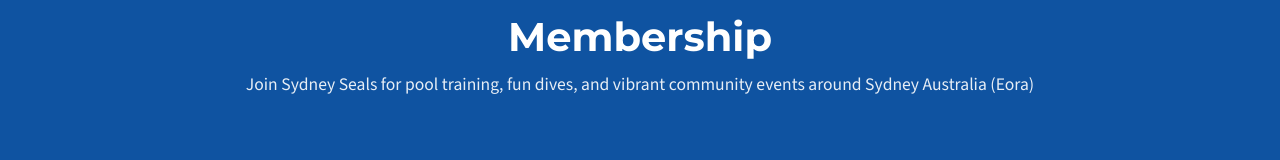
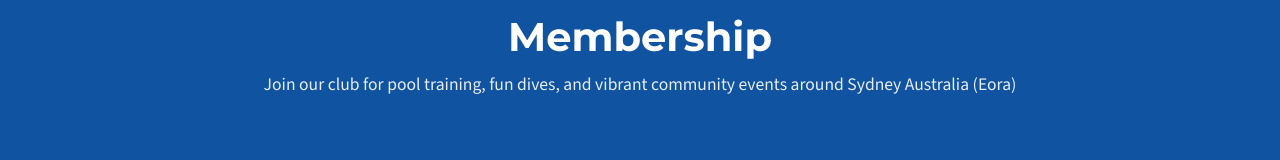
Before and after one commit to sydneysealsfc/sydneysealsfc.github.io, an Eleventy site: page content/membership.njk in a window 1280 px wide. Shown: the part 124-284 px from the top of the page. Built offline with nearby package versions, Linux system fonts and the light colour scheme; Eleventy itself is replaced by a stand-in of ours; files that its build step writes are made by us from their sources; no server answers.

Commit message:
Update subtitle for membership page
Update subtitle for membership page

Signed-off-by: Karen <49227795+ksfootprints@users.noreply.github.com>

```diff
--- a/content/membership.njk
+++ b/content/membership.njk
@@ -2,6 +2,6 @@
 layout: membership.njk
 title: Membership
 description: Join the Sydney Seals Freediving Club. Learn about membership benefits, costs, and how to sign up.
-subtitle: Join Sydney Seals for pool training, fun dives, and vibrant community events around Sydney Australia (Eora)
+subtitle: Join our club for pool training, fun dives, and vibrant community events around Sydney Australia (Eora)
 permalink: /membership/
 ---
```
